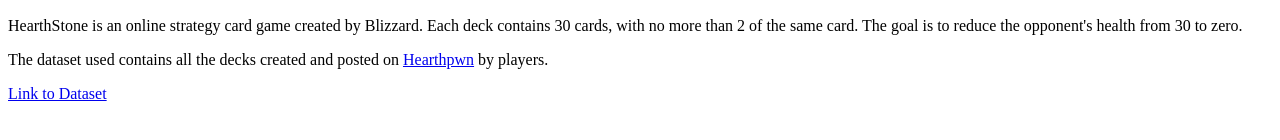
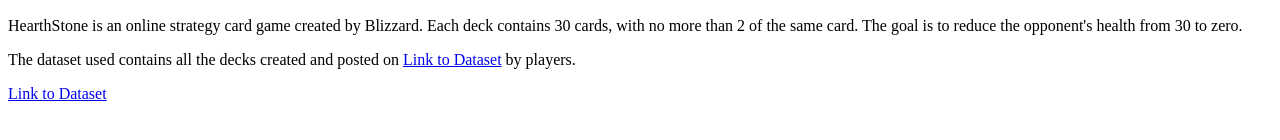
Before and after one commit to dawei95130/dawei95130.github.io, a plain HTML site: page index.html in a window 1280 px wide. Shown: the part 148-288 px from the top of the page. Drawn offline with Linux system fonts and the light colour scheme.

Commit message:
Update index.html

```diff
--- a/index.html
+++ b/index.html
@@ -5,7 +5,7 @@
 <p>This portfolio is a compilation of all my data exploration and analysis. The main analytic tools used are Python ver2.8 and IPythonNotebook.</p>
 <h2> HearthStone </h2>
   <p> HearthStone is an online strategy card game created by Blizzard. Each deck contains 30 cards, with no more than 2 of the same card. The goal is to reduce the opponent's health from 30 to zero. </p>
-  <p> The dataset used contains all the decks created and posted on <a href="https://www.hearthpwn.com">Hearthpwn</a> by players. </p>
+  <p> The dataset used contains all the decks created and posted on <a href="https://www.kaggle.com/romainvincent/history-of-hearthstone">Link to Dataset</a> by players. </p>
   <a href="https://www.kaggle.com/romainvincent/history-of-hearthstone">Link to Dataset</a>
 </body>
 </html>
```
